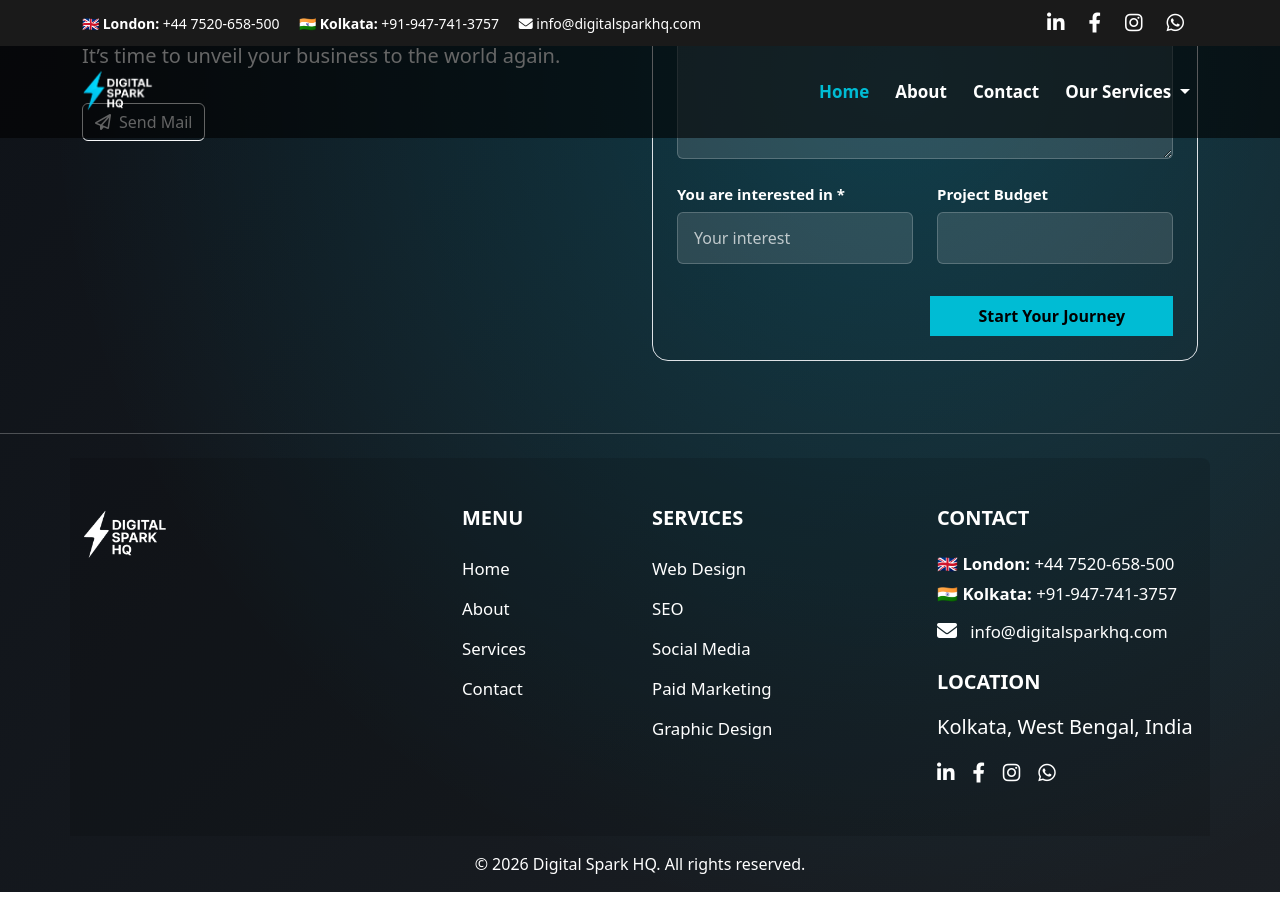
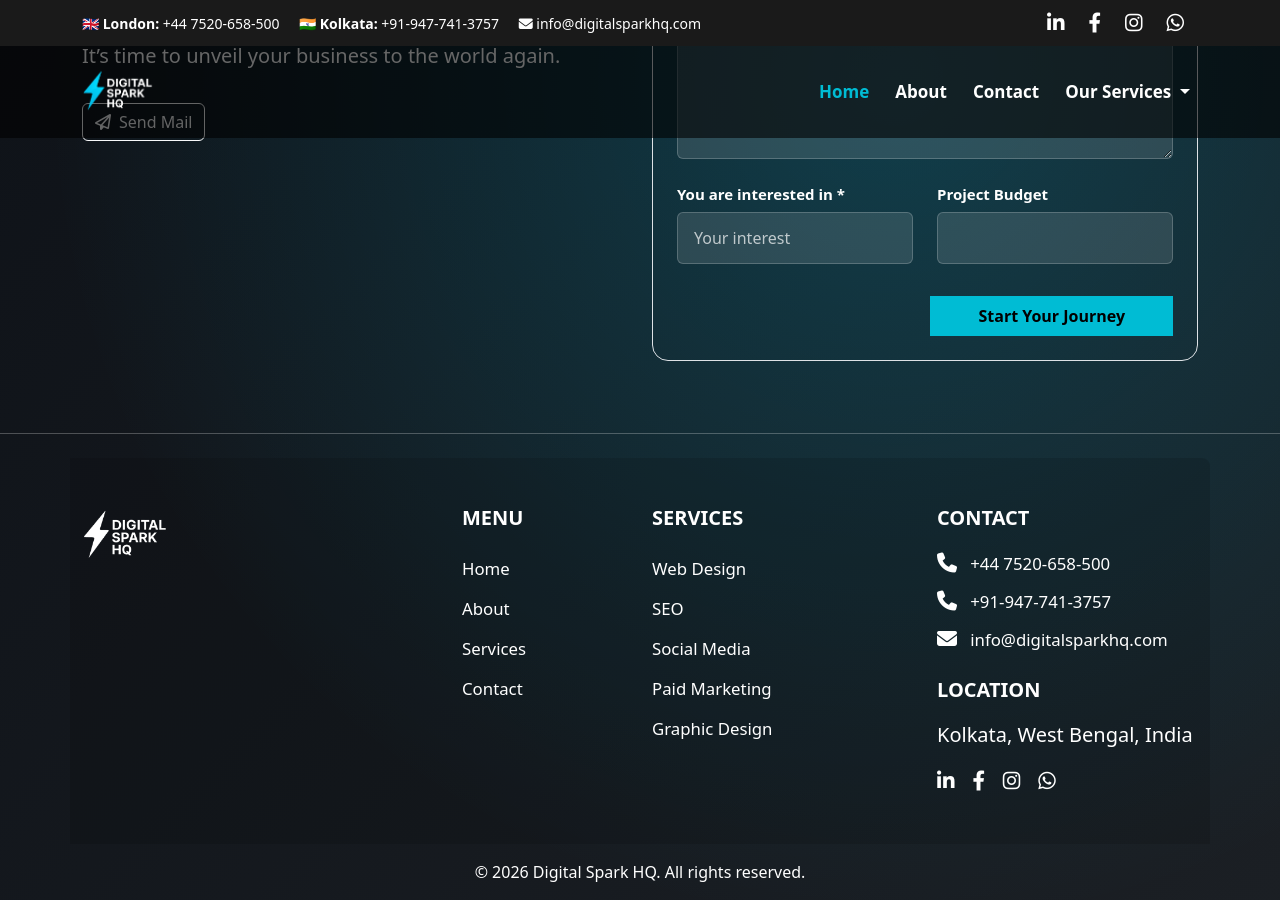
Before and after one commit to Iambiswajit-C/digitalsparkhq, a Jekyll site: the page built from index.md, in a window 1280 px wide and 900 px high, scrolled down 4218 px. Built offline with Jekyll 4.4.1, drawn with Linux system fonts in a browser that asks for light colours.

Commit message:
Update footer.html

```diff
--- a/_includes/footer.html
+++ b/_includes/footer.html
@@ -125,12 +125,13 @@
   <h5 class="footer-title">Contact</h5>
 
   <p class="fs-5">
-    <a href="tel:+447520658500" class="me-3">
-        🇬🇧 <strong>London:</strong> +44 7520-658-500
-       </a>
-        <a href="tel:+91-947-741-3757" class="me-3">
-          🇮🇳 <strong>Kolkata:</strong> +91-947-741-3757
-        </a>
+    <i class="fa-solid fa-phone me-2"></i>
+    <a href="tel:+447520658500">+44 7520-658-500</a>
+  </p>
+
+  <p class="fs-5">
+    <i class="fa-solid fa-phone me-2"></i>
+    <a href="tel:+919477413757">+91-947-741-3757</a>
   </p>
 
   <p class="fs-5">
```
